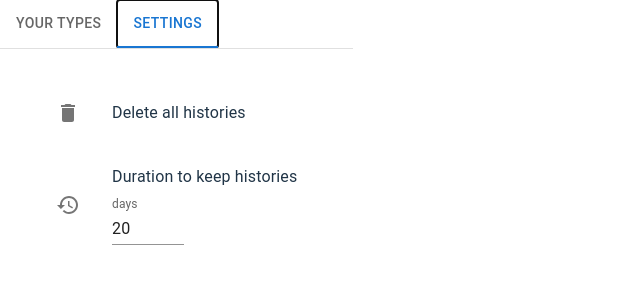
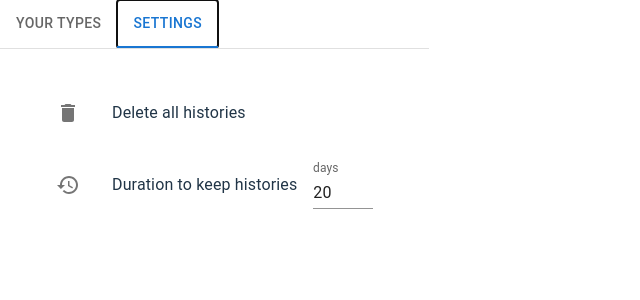
Before and after one commit to tatsuya-asami/save-your-type, a React (Vite) app: page / in a window 1280 px wide. Both pictures are taken after a click on the tab "SETTINGS". Shown: the top 300 px of the page, without its empty margins (0-640 px from the left). Built offline with nearby package versions, Linux system fonts and the light colour scheme; no server answers.

Commit message:
update DurationDaysToKeepHistories component to adjust input field attributes and improve layout

```diff
--- a/src/popup/DurationDaysToKeepHistories.tsx
+++ b/src/popup/DurationDaysToKeepHistories.tsx
@@ -10,12 +10,14 @@ export const DurationDaysToKeepHistories: React.FC = () => {
 
   return (
     <ListItem icon={<HistoryIcon />} handleClick={() => {}}>
-      <Stack>
+      <Stack alignItems={"center"} direction={"row"} spacing={2}>
         <ListItemText primary={"Duration to keep histories"} />
         <ListItemText
           primary={
             <TextField
-              slotProps={{ htmlInput: { min: 1, max: 90 } }}
+              slotProps={{
+                htmlInput: { min: 1, max: 180, style: { width: 60 } },
+              }}
               variant="standard"
               label="days"
               type="number"
```
